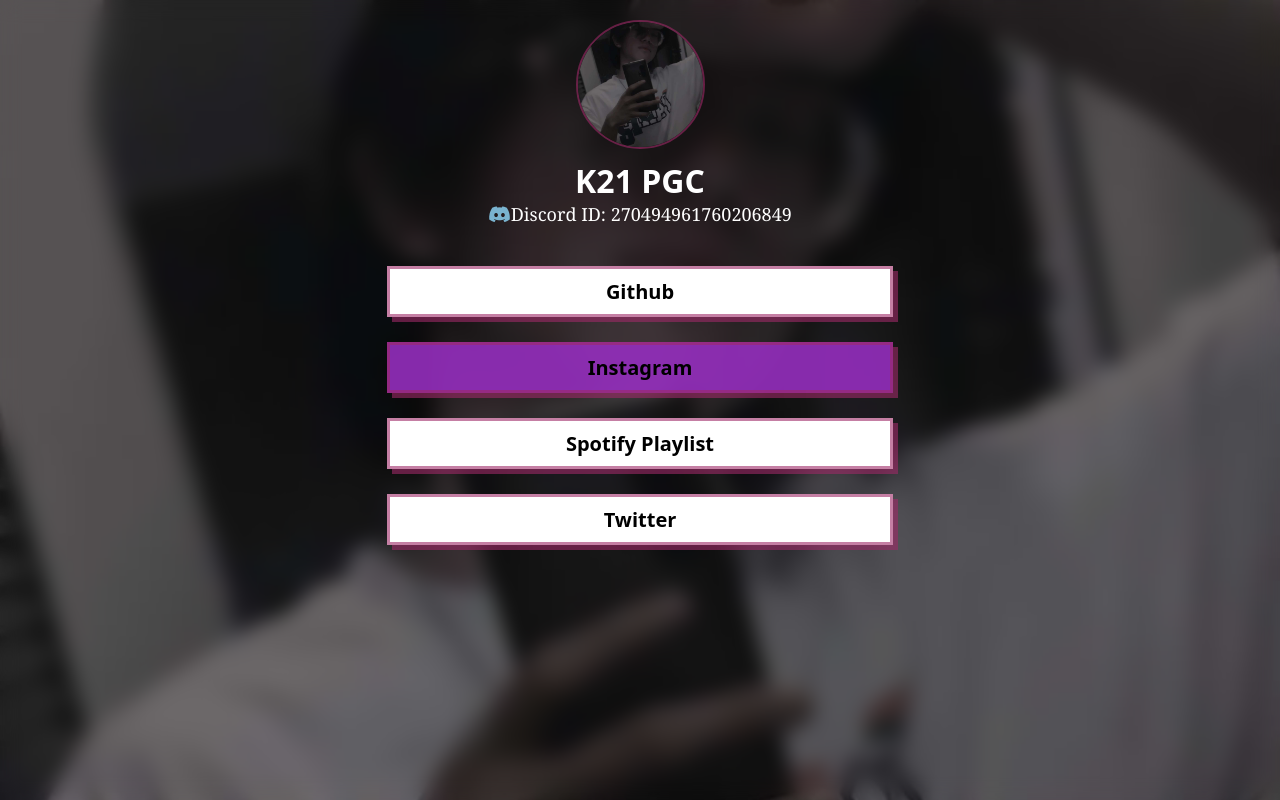
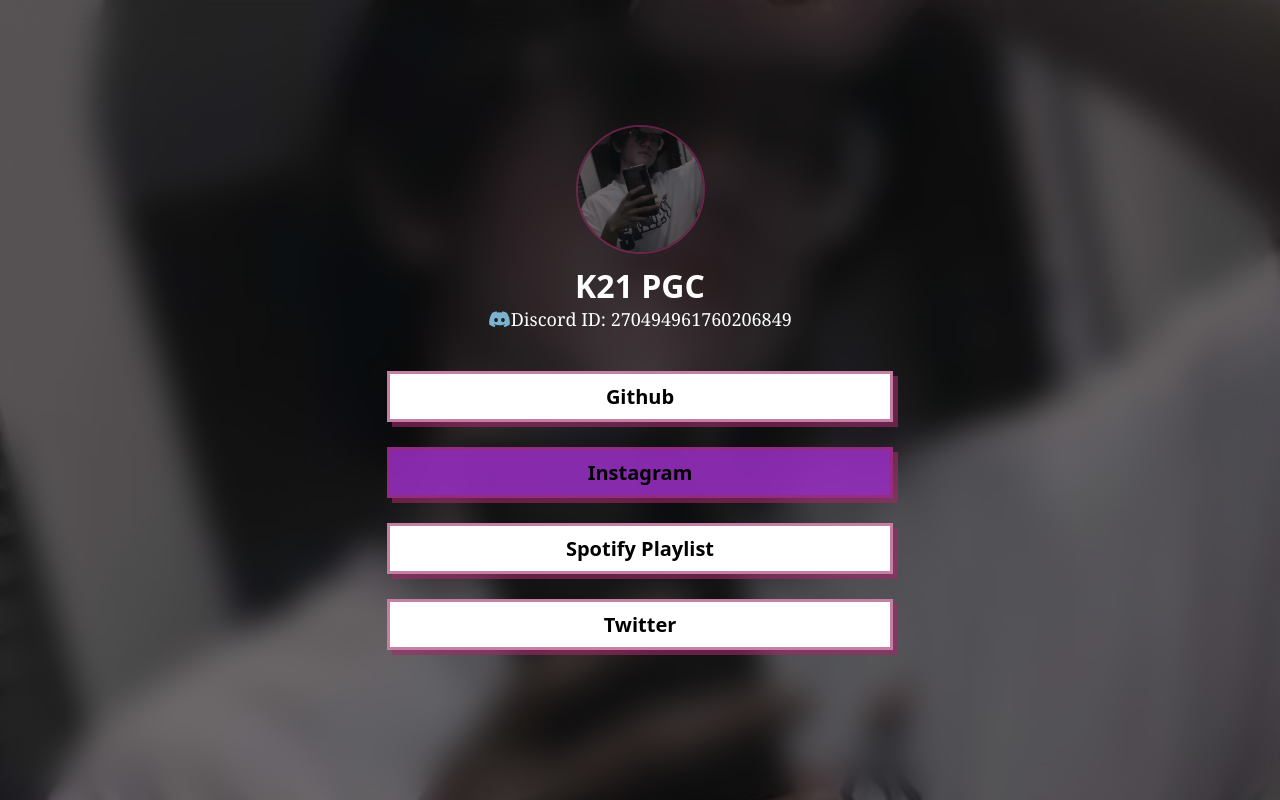
Before and after one commit to K21PGC/K21-Bio, a plain HTML site: page Index.html in a window 1280 px wide. Drawn offline with Linux system fonts and the light colour scheme.

Commit message:
Add files via upload

```diff
--- a/index.css
+++ b/index.css
@@ -16,8 +16,11 @@ body{
     background-image: url(pimg.jpg);
     min-height: 100vh;
     background-size: cover;
-    backdrop-filter: blur(10px);
-    color: white;
+    backdrop-filter: blur(2vh);
+    display: flex;
+    justify-content: auto;
+    align-items: auto;
+    background-repeat: auto;
     font-family: system-ui, -apple-system, BlinkMacSystemFont, 'Segoe UI', Roboto, Oxygen, Ubuntu, Cantarell, 'Open Sans', 'Helvetica Neue', sans-serif;
 }
 
@@ -27,7 +30,7 @@ main{
     justify-content: center;
     align-items: center;
     min-width: calc(100% - 40px);
-    min-height: calc(65vh - 40px);
+    min-height: calc(100vh - 40px);
     padding: 20px;
 }
 main i{
```
